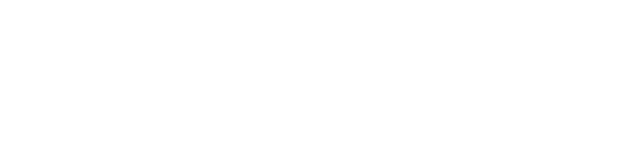
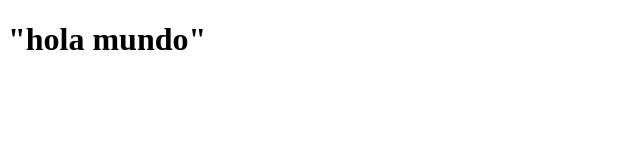
Before and after one commit to juanj4020/Repositorio-1, a plain HTML site: page index.html in a window 1280 px wide. Shown: the whole page, without its empty margins (0-640 px from the left). Drawn offline with Linux system fonts and the light colour scheme.

Commit message:
encabezado2

```diff
--- a/index.html
+++ b/index.html
@@ -7,6 +7,7 @@
     <title>Document</title>
 </head>
 <body>
+    <h1>"hola mundo"</h1>
 
 </body>
 </html>
```
